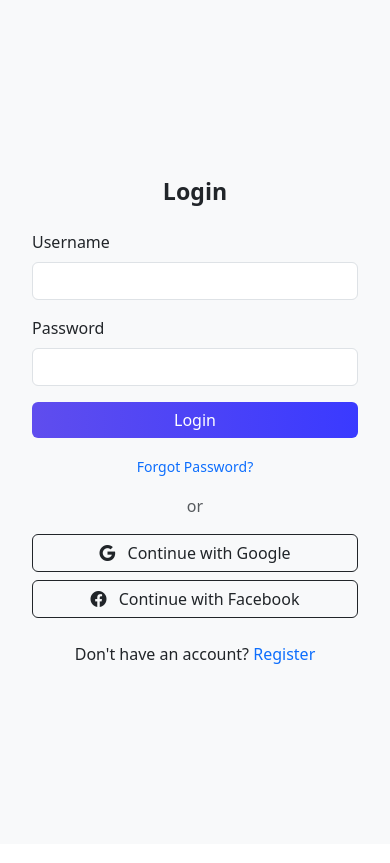
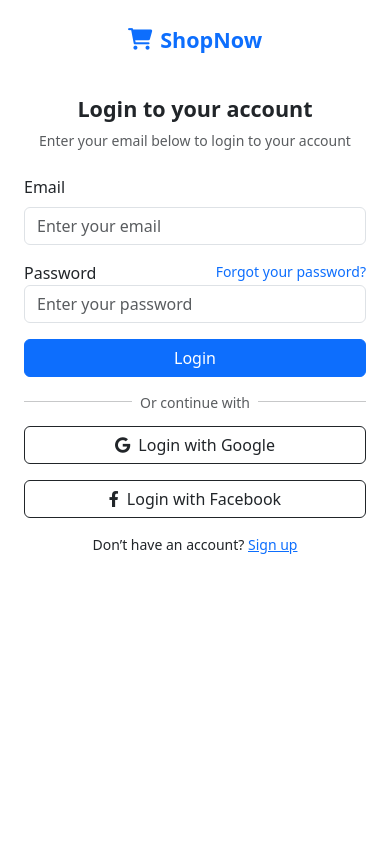
Before and after one commit to Huerte/Temporary, a Django app: page /login/ in a window 390 px wide. Shown: the top 863 px of the page. Run offline with Django 5.2, Linux system fonts and the light colour scheme; data that the repository does not hold is empty; some libraries are stand-ins or nearby versions.

Commit message:
login page

```diff
--- a/src/store/templates/store/authentication-page/login_page.html
+++ b/src/store/templates/store/authentication-page/login_page.html
@@ -1,119 +1,84 @@
-{% extends "store/index.html" %}
+{% extends 'store/index.html' %}
 {% load socialaccount %}
+{% load static %}
 
 {% block head %}
-<link href="https://cdn.jsdelivr.net/npm/bootstrap@5.3.0/dist/css/bootstrap.min.css" rel="stylesheet">
-<link href="https://cdn.jsdelivr.net/npm/bootstrap-icons@1.10.5/font/bootstrap-icons.css" rel="stylesheet">
-<style>
-    body, html {
-        height: 100%;
-    }
-    .login-wrapper {
-        min-height: 100vh;
-        display: flex;
-    }
-    .left-panel {
-        background: linear-gradient(to right, #4b6cb7, #182848);
-        color: white;
-        display: flex;
-        align-items: center;
-        justify-content: center;
-        padding: 3rem;
-    }
-    .right-panel {
-        display: flex;
-        align-items: center;
-        justify-content: center;
-        padding: 2rem;
-        background: #f8f9fa;
-    }
-    .form-container {
-        max-width: 400px;
-        width: 100%;
-    }
-</style>
+
 {% endblock %}
 
 {% block content %}
-<div class="login-wrapper">
+<div class="container-fluid min-vh-100">
+  <div class="row h-100">
+    <!-- Left Panel -->
+    <div class="col-lg-6 d-flex flex-column p-4 gap-3">
+      <!-- Logo -->
+      <div class="d-flex justify-content-center justify-content-lg-start align-items-center gap-2 mb-4">
+        <a class="navbar-brand d-flex align-items-center fw-bold fs-4 text-primary" href="{% url 'store_home' %}">
+            <i class="fas fa-shopping-cart me-2"></i> ShopNow
+        </a>
+      </div>
 
-    <!-- Slide Panel (Left) -->
-    <div class="left-panel col-lg-6 d-none d-lg-block p-0">
-        <div class="h-100 w-100 bg-image" style="
-            background-image: url('/media/images/login-img.png');
-            background-size: cover;
-            background-position: center;
-            border-top-left-radius: .5rem;
-            border-bottom-left-radius: .5rem;">
+      <!-- Login Form Centered -->
+      <div class="flex-grow-1 d-flex align-items-center justify-content-center">
+        <div class="w-100" style="max-width: 400px;">
+          <form id="loginForm" action="{% url 'login-page' %}" method="POST">
+            {% csrf_token %}
+            <div class="text-center mb-4">
+              <h1 class="h4 fw-bold">Login to your account</h1>
+              <p class="text-muted small">Enter your email below to login to your account</p>
+            </div>
+
+            <div class="mb-3">
+                <label for="username" class="form-label">Email</label>
+                <input type="text" name="username" id="username" class="form-control" placeholder="Enter your email" value="{{ request.POST.username|default:'' }}" required aria-label="Email">
+            </div>
+
+            <div class="mb-3">
+              <div class="d-flex justify-content-between">
+                <label for="password" class="form-label mb-0">Password</label>
+                <a href="{% url 'forgot-password' %}" class="small text-decoration-none">Forgot your password?</a>
+              </div>
+              <input id="password" name="password" type="password" required class="form-control" placeholder="Enter your password" aria-label="Password">
+            </div>
+
+            <div class="d-grid mb-3">
+              <button type="submit" class="btn btn-primary">Login</button>
+            </div>
+            </form>
+
+            <div class="text-center position-relative my-4">
+              <hr class="m-0">
+              <span class="position-absolute top-50 start-50 translate-middle bg-white px-2 text-muted small">
+                Or continue with
+              </span>
+            </div>
+
+            <div class="d-grid mb-3">
+              <a href="{% provider_login_url 'google' %}" class="btn btn-outline-dark d-flex align-items-center justify-content-center gap-2">
+                <i class="fab fa-google"></i>
+                Login with Google
+              </a>
+            </div>
+            <div class="d-grid mb-3">
+              <a href="{% provider_login_url 'facebook' %}" class="btn btn-outline-dark d-flex align-items-center justify-content-center gap-2">
+                <i class="fab fa-facebook-f"></i>
+                Login with Facebook
+              </a>
+            </div>
+
+            <div class="text-center small">
+              Don’t have an account?
+              <a href="{% url 'register-page' %}" class="text-decoration-underline">Sign up</a>
+            </div>
         </div>
+      </div>
     </div>
 
-
-    <!-- Login Form (Right) -->
-    <div class="right-panel col-lg-6 col-12">
-        <div class="form-container">
-
-            <!-- Message Notifications -->
-            {% if messages %}
-                <div class="container mb-4">
-                    {% for message in messages %}
-                        {% if 'login-msg' in message.extra_tags %}
-                            <div class="alert {{ message.tags }} alert-dismissible fade show shadow-sm border-0" role="alert">
-                                <div class="d-flex align-items-center">
-                                    {% if message.tags == 'success' %}
-                                        <i class="fas fa-check-circle me-2"></i>
-                                    {% elif message.tags == 'error' %}
-                                        <i class="fas fa-exclamation-circle me-2"></i>
-                                    {% else %}
-                                        <i class="fas fa-info-circle me-2"></i>
-                                    {% endif %}
-                                    <div>{{ message }}</div>
-                                </div>
-                                <button type="button" class="btn-close" data-bs-dismiss="alert" aria-label="Close"></button>
-                            </div>
-                        {% endif %}
-                    {% endfor %}
-                </div>
-            {% endif %}
-            <!-- End of Message Notifications -->
-
-            <h3 class="mb-4 text-center fw-bold">Login</h3>
-            <form action="{% url 'login-page' %}" method="POST">
-                {% csrf_token %}
-                <div class="mb-3">
-                    <label for="username" class="form-label">Username</label>
-                    <input type="text" name="username" class="form-control" required>
-                </div>
-                <div class="mb-3">
-                    <label for="password" class="form-label">Password</label>
-                    <input type="password" name="password" class="form-control" required>
-                </div>
-                <button type="submit" class="btn w-100 text-white" style="background: linear-gradient(to right, #5f4dee, #3a3aff); border: none;">
-                    Login
-                </button>
-
-            </form>
-
-            <div class="text-center mt-3">
-                <a href="{% url 'forgot-password' %}" class="small text-decoration-none">Forgot Password?</a>
-            </div>
-
-            <div class="my-3 text-center text-muted">or</div>
-
-            <div class="d-grid gap-2 mb-4">
-                <a class="btn btn-outline-dark btn-m w-100" href="{% provider_login_url 'google' %}" role="button">
-                    <i class="bi bi-google me-2"></i> Continue with Google
-                </a>
-                <a class="btn btn-outline-dark btn-m w-100" href="{% provider_login_url 'facebook' %}" role="button" aria-disabled="true">
-                    <i class="bi bi-facebook me-2"></i> Continue with Facebook
-                </a>
-            </div>
-
-            <div class="text-center">
-                <span>Don't have an account?</span>
-                <a href="{% url 'register-page' %}" class="text-decoration-none">Register</a>
-            </div>
-        </div>
+    <!-- Right Image Panel -->
+    <div class="col-lg-6 d-none d-lg-block position-relative p-0">
+    <img src="{% static 'media/login-bg.jpg' %}" alt="Image" class="img-fluid w-100 h-100 object-fit-cover" onerror="this.onerror=null;this.src='https://placehold.co/600x600.png';">
+      <div class="position-absolute top-0 start-0 w-100 h-100 bg-dark opacity-25 d-dark-block"></div>
     </div>
+  </div>
 </div>
 {% endblock %}
```
Also changed, not shown: src/store/static/media/login-bg.jpg (added).
